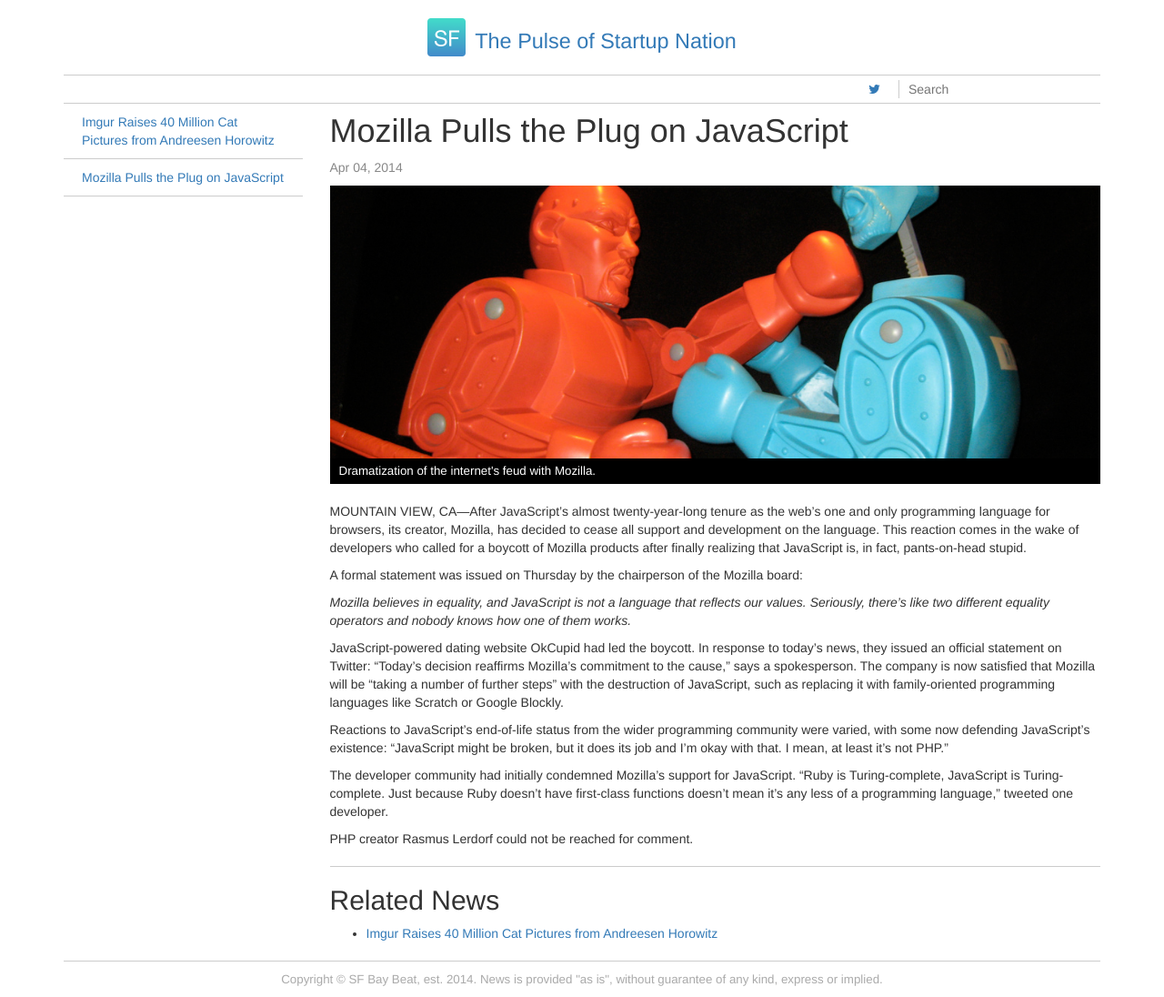
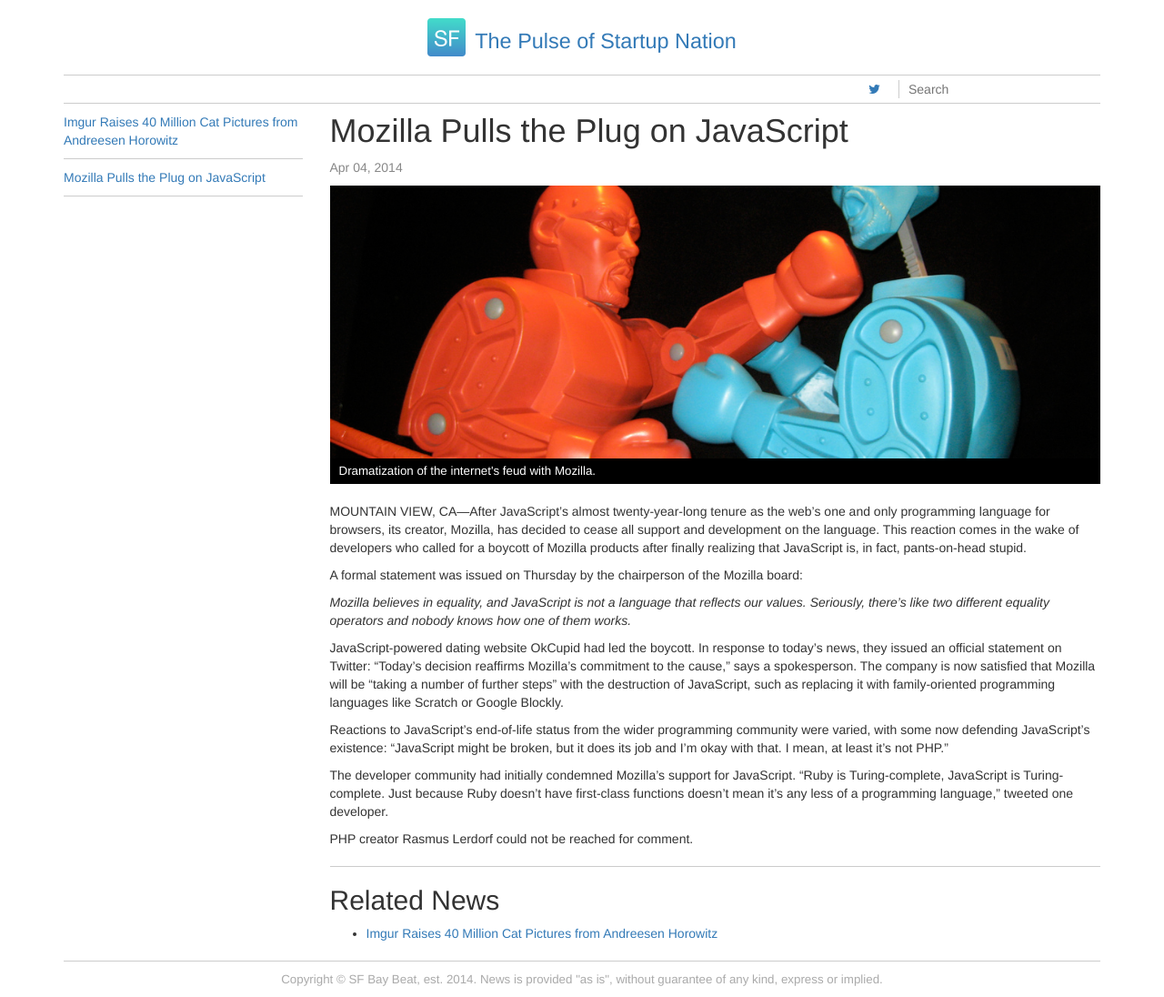
Before and after one commit to strong-code/sfbaybeat.github.io, a Jekyll site: the page built from _posts/2014-04-04-mozilla-pulls-plug-javascript.md, in a window 1280 px wide. Shown: the whole page at 91% size. Built offline with Jekyll 4.4.1, drawn with Linux system fonts in a browser that asks for light colours; nearby versions of some CDN libraries.

Commit message:
remove excess padding

```diff
--- a/css/style.css
+++ b/css/style.css
@@ -65,7 +65,7 @@
 }
 
 .recent-news li {
-    padding: 10px 20px;
+    padding: 10px 0;
     border-bottom: 1px solid #ccc;
 }
 
```
